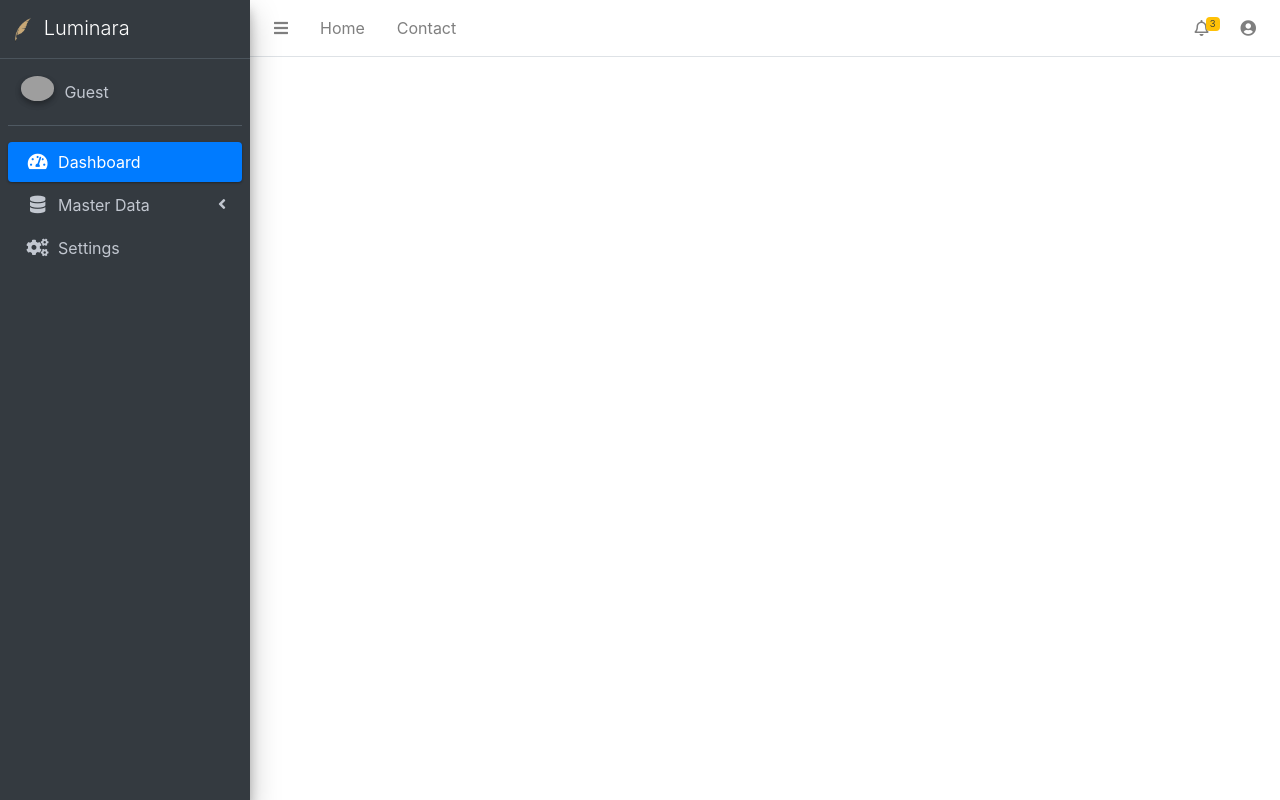
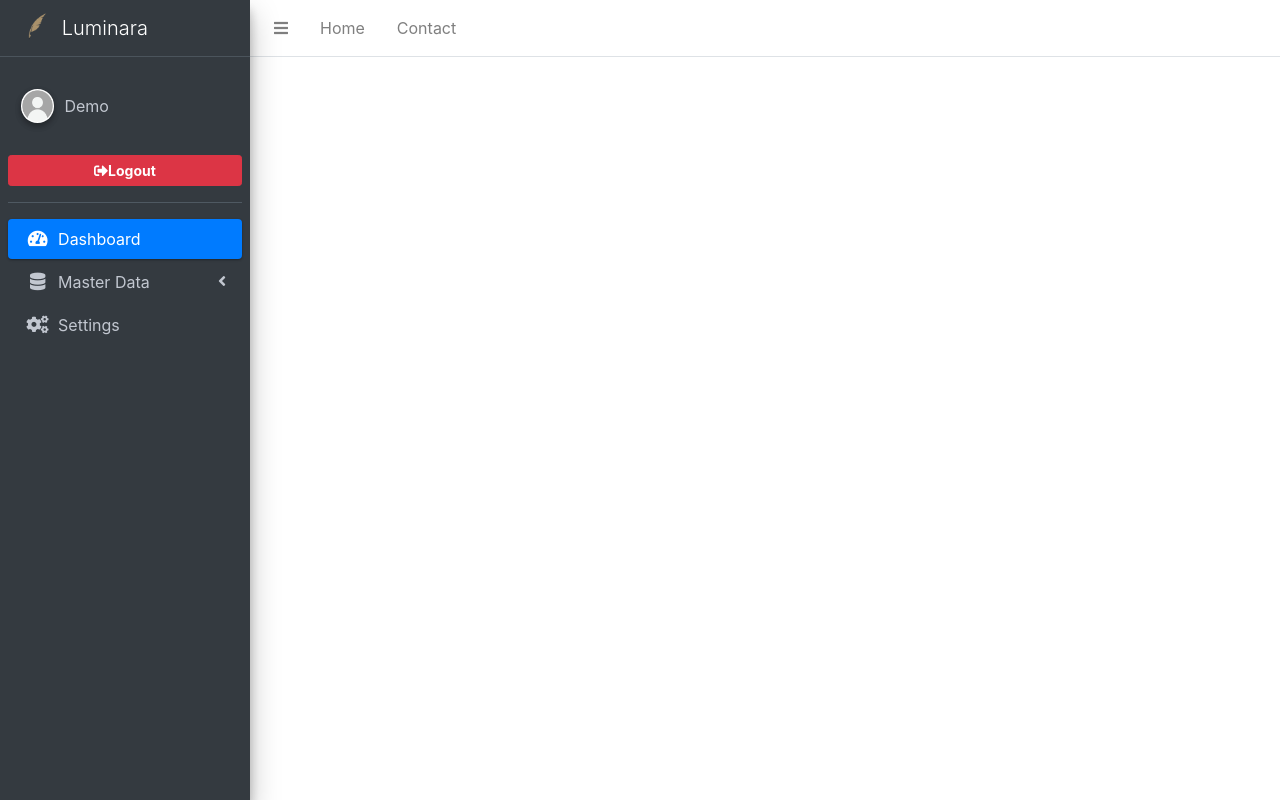
Before and after one commit to XyynRown/Luminara, a PHP site: page / in a window 1280 px wide. Run offline with PHP 8.4, Linux system fonts and the light colour scheme; some libraries are stand-ins or nearby versions; grey boxes are pictures that could not be loaded.

Commit message:
404 wlee

```diff
--- a/public/components/header.php
+++ b/public/components/header.php
@@ -22,4 +22,4 @@
     <link href='https://fonts.googleapis.com/css?family=Roboto' rel='stylesheet'>
     <link rel="icon" type="image/x-icon" href="/../assets/img/favicon.ico">
 </head>
-<body>
+<body class="hold-transition sidebar-mini layout-fixed">
--- a/public/components/navbar.php
+++ b/public/components/navbar.php
@@ -3,10 +3,9 @@
   <!-- Left navbar links -->
   <ul class="navbar-nav">
     <li class="nav-item">
-      <!-- Tombol untuk toggle sidebar -->
-      <a class="nav-link" data-widget="pushmenu" href="#" role="button">
-        <i class="fas fa-bars"></i>
-      </a>
+    <a class="nav-link d-none d-md-block" data-widget="pushmenu" href="#" role="button">
+      <i class="fas fa-bars"></i>
+    </a>
     </li>
     <li class="nav-item d-none d-sm-inline-block">
       <a href="index.php" class="nav-link">Home</a>
@@ -18,8 +17,8 @@
 
   <!-- Right navbar links -->
   <ul class="navbar-nav ml-auto">
-    <!-- Notifications Dropdown Menu -->
-    <li class="nav-item dropdown">
+    <!-- Notifications -->
+    <!-- <li class="nav-item dropdown">
       <a class="nav-link" data-toggle="dropdown" href="#">
         <i class="far fa-bell"></i>
         <span class="badge badge-warning navbar-badge">3</span>
@@ -31,18 +30,10 @@
           <i class="fas fa-envelope mr-2"></i> 1 new message
         </a>
       </div>
-    </li>
+    </li> -->
+    <a class="nav-link d-md-none" data-widget="pushmenu" href="#" role="button">
+      <i class="fas fa-bars"></i>
+    </a>
 
-    <!-- User Dropdown -->
-    <li class="nav-item dropdown">
-      <a class="nav-link" data-toggle="dropdown" href="#">
-        <i class="fas fa-user-circle"></i>
-      </a>
-      <div class="dropdown-menu dropdown-menu-right">
-        <a href="profile.php" class="dropdown-item">Profile</a>
-        <div class="dropdown-divider"></div>
-        <a href="logout.php" class="dropdown-item text-danger">Logout</a>
-      </div>
-    </li>
   </ul>
 </nav>
--- a/public/components/sidebar.php
+++ b/public/components/sidebar.php
@@ -1,24 +1,30 @@
-<!-- Main Sidebar -->
+<!-- Main Sidebar Container -->
 <aside class="main-sidebar sidebar-dark-primary elevation-4">
   <!-- Brand Logo -->
   <a href="index.php" class="brand-link">
-    <span class="brand-text font-weight-light">
-        <img src="/../assets/img/favico.png" alt="Luminara Logo"
-             style="height: 30px; width: auto; vertical-align: middle;"> Luminara
-    </span>
+    <img src="../assets/img/favico.png" alt="Logo"
+         class="brand-image img-circle" style="opacity: .8">
+    <span class="brand-text font-weight-light">Luminara</span>
   </a>
 
   <!-- Sidebar -->
   <div class="sidebar">
-    <!-- Sidebar user panel -->
-    <div class="user-panel mt-3 pb-3 mb-3 d-flex">
-      <div class="image">
-        <img src="https://adminlte.io/themes/v3/dist/img/user2-160x160.jpg"
-             class="img-circle elevation-2" alt="User Image">
-      </div>
-      <div class="info">
-        <a href="profile.php" class="d-block"><?= $user['name'] ?? 'Guest'; ?></a>
-      </div>
+    <!-- Sidebar user -->
+     <div class="user-panel mt-3 pb-3 mb-3">
+        <div class=" mt-3 pb-3 mb-3 d-flex">
+        <div class="image">
+            <img src="../assets/img/photo_profile/ppkosong.jpg"
+                class="img-circle elevation-2" alt="User Image">
+        </div>
+        <div class="info">
+            <a href="profile.php" class="d-block"><?= $user['name'] ?? 'Demo'; ?></a>
+        </div>
+        </div>
+        <div>
+            <button class="btn btn-danger btn-sm w-100 " onclick="logout()">
+                <i class="fas fa-sign-out-alt"></i><strong>Logout</strong>
+            </button>
+        </div>
     </div>
 
     <!-- Sidebar Menu -->
@@ -28,7 +34,7 @@
 
         <!-- Dashboard -->
         <li class="nav-item">
-          <a href="dashboard.php" class="nav-link active">
+          <a href="/" class="nav-link active">
             <i class="nav-icon fas fa-tachometer-alt"></i>
             <p>Dashboard</p>
           </a>
@@ -40,7 +46,7 @@
             <i class="nav-icon fas fa-database"></i>
             <p>
               Master Data
-              <i class="right fas fa-angle-left"></i>
+              <i class="fas fa-angle-left right"></i>
             </p>
           </a>
           <ul class="nav nav-treeview">
--- /dev/null
+++ b/public/css/dashboard.css
@@ -0,0 +1,20 @@
+.main-sidebar {
+  transition: margin-left 0.4s ease-in-out;
+}
+
+.content-wrapper {
+  transition: margin-left 0.4s ease-in-out;
+}
+
+.gradient-gold {
+  background: linear-gradient(90deg, #f8c471, #e49920, #f8c471);
+  background-size: 200% 100%;
+  background-position: left center;
+  color: white;
+  transition: background-position 0.5s ease-in-out, color 0.3s ease-in-out;
+}
+
+.gradient-gold:hover {
+  background-position: right center;
+  color: white;
+}
--- a/public/pages/register.php
+++ b/public/pages/register.php
@@ -104,7 +104,10 @@ include_once __DIR__ . '/../components/header.php';
 
           <!-- Button -->
           <p id="warningText" class="text-danger f-s1"></p>
-          <button type="submit" class="btn gradient-gold w-100 mb-3"><strong>Register</strong></button>
+          <button onclick="load()" id="registerBtn" type="submit" class="btn gradient-gold w-100 mb-3">
+            <span id="btnSpinner" class="spinner-border spinner-border-sm ms-2 d-none" role="status"></span>
+            <span id="btnText" class=""><strong>Register</strong></span>
+          </button>
         </form>
         <hr>
         <p class="text-center mt-3 mb-0 d-flex">Sudah punya akun?
```
Also changed, not shown: public/js/not_found.js (added, +9 -0 lines), public/js/register.js (+19 -14 lines), public/pages/not_found.php (+21 -2 lines), public/assets/img/404/1.jpg (added), public/assets/img/404/2.jpg (added), public/assets/img/404/3.jpg (added), public/assets/img/404/4.jpg (added), public/assets/img/404/5.jpg (added), public/assets/img/404/6.jpg (added), 2 other files.
